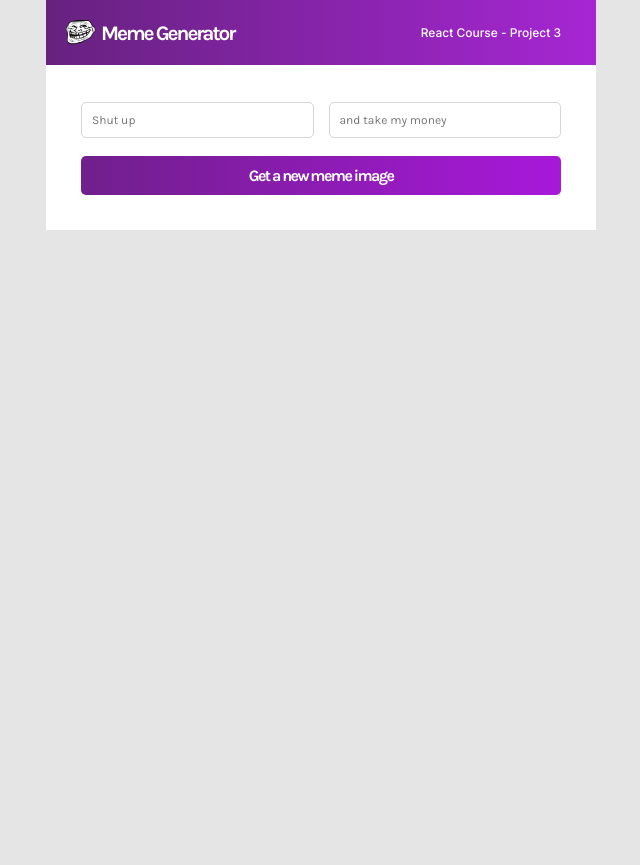
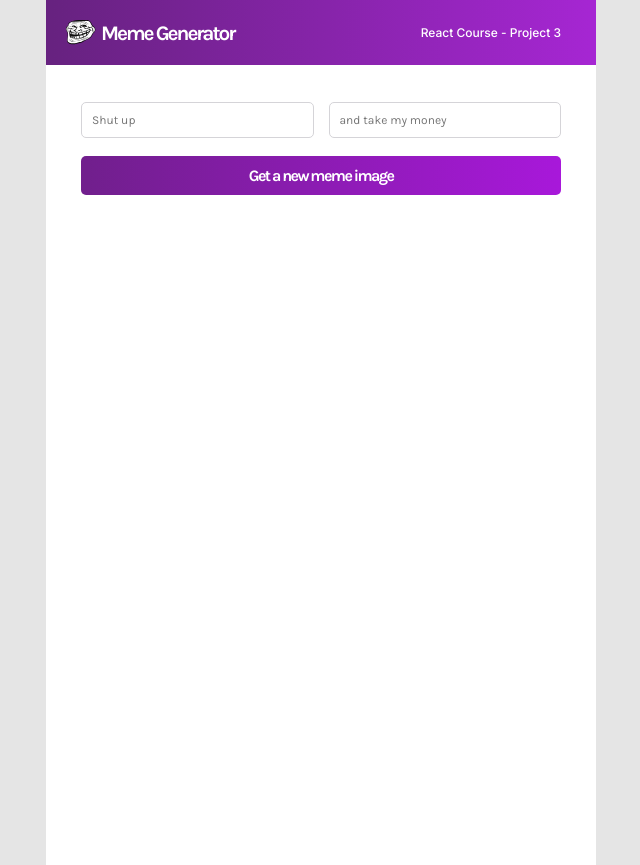
Before and after one commit to SGM-dev/meme-generator, a React (Vite) app: page / in a window 1280 px wide. Shown: the whole page, without its empty margins (319-959 px from the left). Before the commit the page ends 800 px from the top, so only its background shows below. Built offline with nearby package versions, Linux system fonts and the light colour scheme.

Commit message:
Add images to the meme generator

```diff
--- a/src/components/Meme.css
+++ b/src/components/Meme.css
@@ -1,5 +1,8 @@
+main {
+  padding: 35px;
+  height: 100vh;
+}
 .form-container {
-  padding: 35px;
   display: grid;
   grid-template: 40px 40px/ 1fr 1fr;
   grid-template-areas:
@@ -40,3 +43,8 @@ input {
   border: none;
   cursor: pointer;
 }
+
+.meme-image {
+  margin-top: 35px;
+  max-width: 100%;
+}
--- a/src/components/Meme.jsx
+++ b/src/components/Meme.jsx
@@ -1,18 +1,20 @@
 import React from "react";
+import { useState } from "react";
 import "./Meme.css";
 import memeData from "../memeData";
 
 export default function Meme() {
+  const [memeImage, setMemeImage] = useState("");
+
   function getMemeImage(e) {
     e.preventDefault();
     const memesArray = memeData.data.memes;
     const randomNumber = Math.floor(Math.random() * memesArray.length);
-    const url = memesArray[randomNumber].url;
-
-    console.log(url);
+    setMemeImage(`${memesArray[randomNumber].url}`);
   }
 
   return (
+    <main>
       <form className="form-container">
         <input
           type="text"
@@ -30,5 +32,7 @@ export default function Meme() {
           Get a new meme image
         </button>
       </form>
+      <img src={memeImage}  className="meme-image"/>
+    </main>
   );
 }
```
Lines whose indentation alone changed are shown as unchanged.
